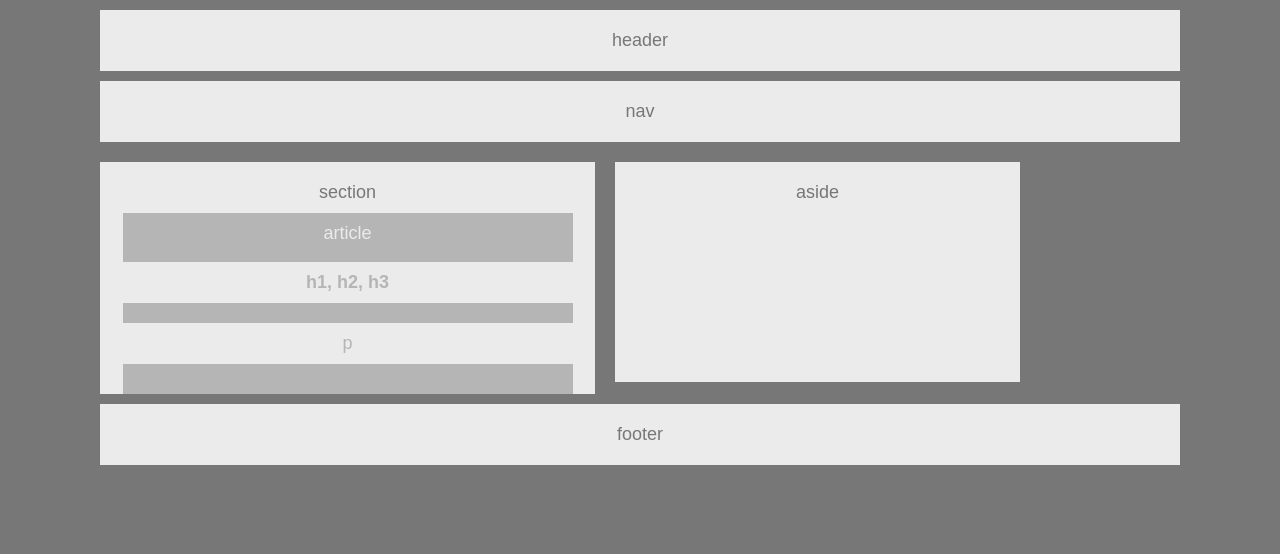
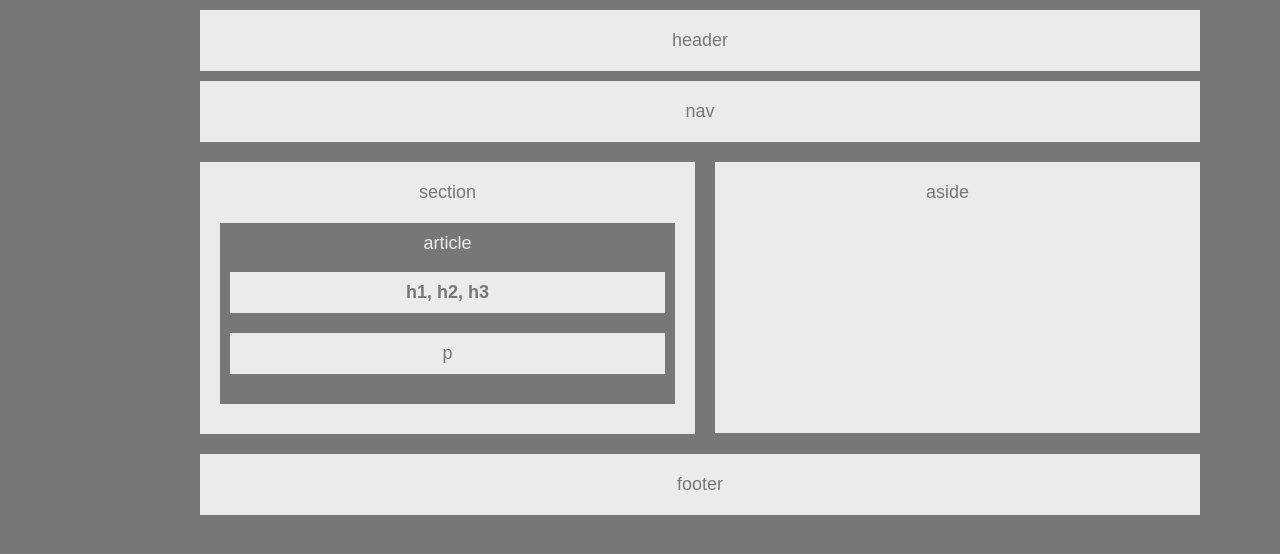
Before and after one commit to alicelouiserussell/HW-Wireframe, a plain HTML site: page index.html in a window 1280 px wide. Drawn offline with Linux system fonts and the light colour scheme.

Commit message:
styled and positioned body content

```diff
--- a/index.html
+++ b/index.html
@@ -3,7 +3,7 @@
 
 <head>
     <meta charset="UFT-8">
-    <title>HW Wireframe</title>
+    <title>HW-Wireframe</title>
     <link rel="stylesheet" type="text/css" href="style.css">
 </head>
 
@@ -16,7 +16,8 @@
         nav
     </nav>
 
-    <section>
+
+     <section>
         section
         <article>
             article
@@ -29,6 +30,7 @@
         aside
     </aside>
 
+
      <footer>
         footer
      </footer>
--- a/style.css
+++ b/style.css
@@ -10,41 +10,37 @@ body {
     width: 100%
 }
 
-header,
-nav,
-section,
-aside,
-footer {
+header {
+    width: 960px;
     background: #ebebeb;
-}
-
-header {
     padding: 20px;
-    margin: 10px 100px 10px 100px;
+    margin: 10px 100px 10px 200px;
 }
 
 nav {
+    width: 960px;
+    background: #ebebeb;
     padding: 20px;
-    margin: 10px 100px 10px 100px;
+    margin: 10px 100px 10px 200px;
 }
 
 section {
     width: 495px;
+    float:left;
+    background: #ebebeb;
     padding-top: 20px;
-    overflow: auto;
-    float:left;
-    margin: 10px 10px 10px 100px
+    padding-bottom: 10px;
+    margin-left: 200px;
+    margin-bottom: 20px;
+    margin-top: 10px;
 }
 
+
 article {
-    width: 450px;
-    margin: 10px 22.5px 0px 22.5px;
-    padding-top: 10px;
-    padding-bottom: 10px;
-    float: left;
+    padding: 10px;
+    margin: 20px;
     color: #ebebeb;
-    background: #7777
-
+    background: #777;
 }
 
 h1 {
@@ -54,25 +50,26 @@ h1 {
 h1, p {
     padding:10px;
     margin-bottom: 20px;
-    color: #7777;
+    color: #777;
     background: #ebebeb;
     font-size: 18px;
     text-align: center;
 }
 
 aside {
-    width: 405px;
-    height: 200px;
     float: left;
-    margin-top: 10px;
-    margin-left: 10px;
-    margin-bottom: 10px;
+    background: #ebebeb;
+    width: 465px;
+    margin: 10px 20px 20px 20px;
     padding-top: 20px;
-
+    padding-bottom: 230px;
+    padding-right: 20px;
 }
 
 footer {
+    clear: both;
+    width: 960px;
+    background: #ebebeb;
     padding: 20px;
-    margin: 20px 100px 10px 100px;
-    clear: both;
+    margin: 20px 100px 10px 200px;
 }
```
